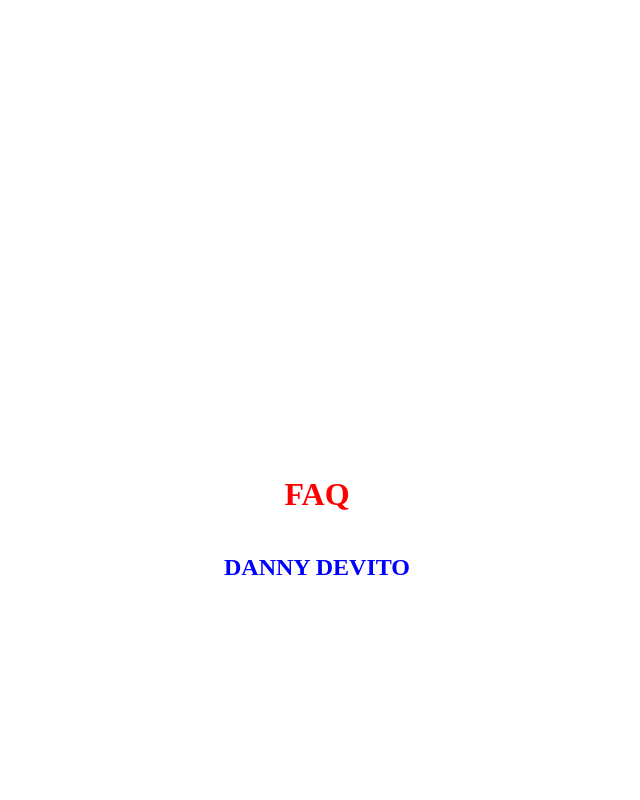
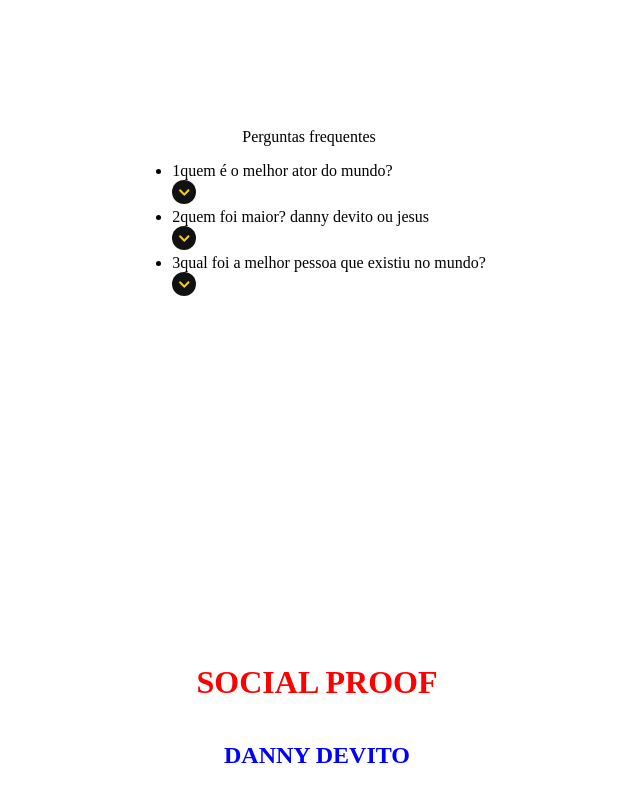
Before and after one commit to NetoEduardo/hackathon-desco-wc, a React (Create React App) app in the folder project/: page / in a window 1280 px wide. Shown: the part 1480-2280 px from the top of the page, without its empty margins (331-971 px from the left). Built offline with nearby package versions, Linux system fonts and the light colour scheme.

Commit message:
First draft of FAQ

```diff
--- a/project/src/components/faq/index.js
+++ b/project/src/components/faq/index.js
@@ -1,14 +1,39 @@
 import React from 'react'
 import './index.scss'
 
+import Question from './question'
+
+const items = [
+  {
+    question: 'quem é o melhor ator do mundo?',
+    answer: 'logicamente é o danny devito'
+  },
+  {
+    question: 'quem foi maior? danny devito ou jesus',
+    answer: 'logicamente é o danny devito'
+  },
+  {
+    question: 'qual foi a melhor pessoa que existiu no mundo?',
+    answer: 'logicamente é o danny devito'
+  }
+]
+
 export default class Faq extends React.Component {
-
   render() {
-    return(
-        <div className='container-faq' >
-            <h1 className='first-title'>FAQ</h1>
-            <h2 className='second-title'>DANNY DEVITO</h2>
-        </div>
+    return (
+      <div className='container-faq'>
+        <span className='title-faq'>Perguntas frequentes</span>
+        <ul className='faq-list'>
+          {items.map((item, index) => (
+            <li className='single-faq'>
+              <Question
+                item={item}
+                index={index}
+              />
+            </li>
+          ))}
+        </ul>
+      </div>
     );
   }
 }
--- a/project/src/components/faq/index.scss
+++ b/project/src/components/faq/index.scss
@@ -1,10 +1,12 @@
 .container-faq {
-  height: 100vh;
-  width: 100vw;
   display: flex;
   flex-direction: column;
   align-items: center;
   justify-content: center;
+
+  .title-faq {
+    font-size: 16px;
+  }
 
   .first-title {
   color: red;
--- /dev/null
+++ b/project/src/components/faq/question.js
@@ -0,0 +1,40 @@
+import React from 'react'
+
+import ArrowFaq from '../../images/arrow-faq.js'
+
+export default class Question extends React.Component {
+  state = {
+    isOpen: false,
+  }
+
+  renderAnswer = (answer, index) => {
+    if (!answer) {
+      return null;
+    }
+
+    return (
+      <p className={`question-answer-${index}`}>{answer}</p>
+    );
+  }
+
+  handleTabOpen = () => {
+    this.setState({
+      isOpen: !this.state.isOpen
+    });
+  }
+
+  render() {
+    const { item, index } = this.props
+    const { isOpen } = this.state
+    return (
+      <div className='container-question-faq'>
+        <span className={`question-faq-number-${index}`}>{index + 1}</span>
+        <span className={`question-title-${index}`}>{item.question}</span>
+        <div onClick={this.handleTabOpen}>
+          <ArrowFaq />
+        </div>
+        {isOpen && this.renderAnswer(item.answer, index)}
+      </div>
+    );
+  }
+}
--- a/project/src/components/footer/index.scss
+++ b/project/src/components/footer/index.scss
@@ -1,4 +1,4 @@
-.container {
+.container-footer {
   height: 100vh;
   width: 100vw;
   display: flex;
--- /dev/null
+++ b/project/src/images/arrow-faq.js
@@ -0,0 +1,11 @@
+import React from 'react'
+
+export default () => (
+  <svg xmlns='http://www.w3.org/2000/svg' width='24' height='24' viewBox='0 0 24 24'>
+    <g fill='none' fillRule='evenodd' transform='translate(-2 -2)'>
+      <path fill='#111' fillOpacity='0' d='M0 0h28v28H0z' />
+      <circle cx='14' cy='14' r='12' fill='#111' />
+      <path className='second-path' fill='#FED407' stroke='#FED307' strokeLinecap='round' strokeLinejoin='round' strokeWidth='.5' d='M17.816 11.841a.824.824 0 0 1 1.166 1.165l-4.121 4.121a.824.824 0 0 1-1.166 0l-4.12-4.12a.823.823 0 1 1 1.165-1.165l3.538 3.537 3.538-3.537z' />
+    </g>
+  </svg>
+)
```
Also changed, not shown: project/src/components/faq/question.scss (added).
